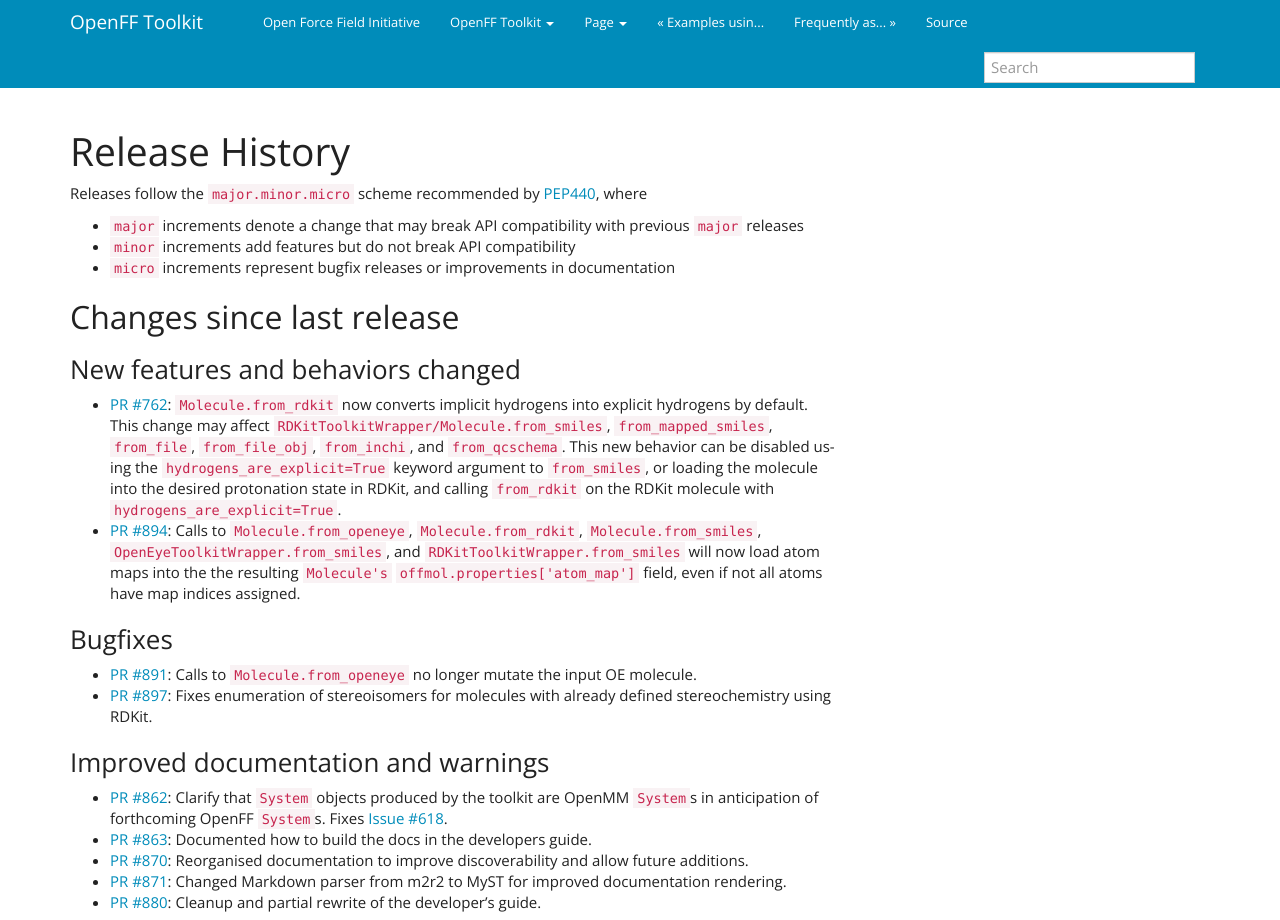
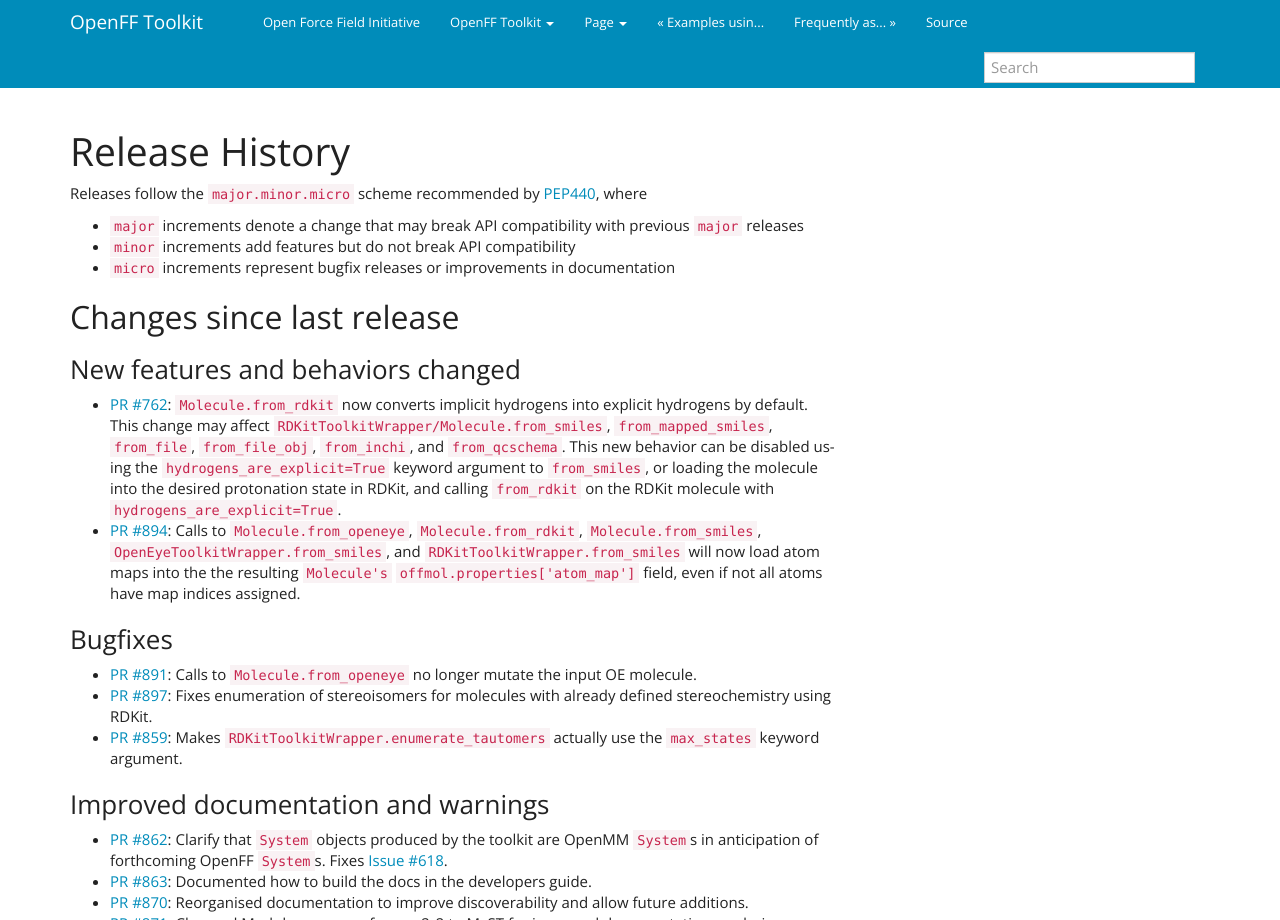
Before and after one commit to openforcefield/openff-toolkit, a Sphinx documentation site: the page built from docs/releasehistory.md, in a window 1280 px wide, cut to the strip 0-920 px from the top of the page. Built offline with Sphinx 7.4.7, drawn with Linux system fonts in a browser that asks for light colours.

Commit message:
update releasehistory

```diff
--- a/docs/releasehistory.md
+++ b/docs/releasehistory.md
@@ -27,6 +27,7 @@
 
 - [PR #891](https://github.com/openforcefield/openforcefield/pull/891): Calls to `Molecule.from_openeye` no longer mutate the input OE molecule.
 - [PR #897](https://github.com/openforcefield/openforcefield/pull/897): Fixes enumeration of stereoisomers for molecules with already defined stereochemistry using RDKit.
+- [PR #859](https://github.com/openforcefield/openforcefield/pull/859): Makes `RDKitToolkitWrapper.enumerate_tautomers` actually use the `max_states` keyword argument.
 
 ### Improved documentation and warnings
 - [PR #862](https://github.com/openforcefield/openforcefield/pull/862): Clarify that `System` objects produced by the toolkit are OpenMM `System`s in anticipation of forthcoming OpenFF `System`s. Fixes [Issue #618](https://github.com/openforcefield/openforcefield/issues/618).
```
